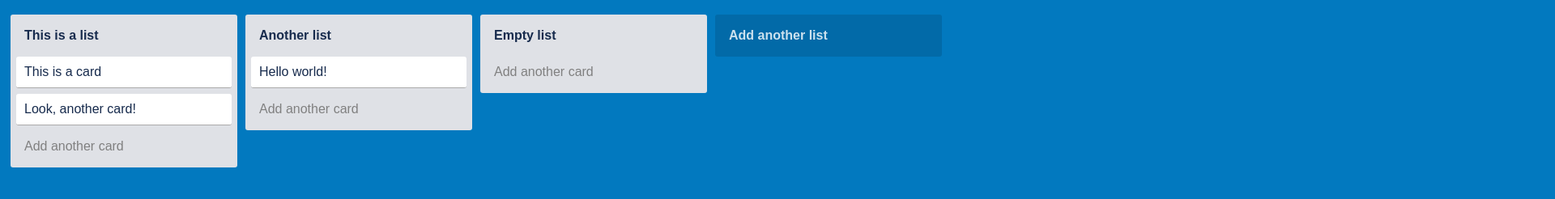
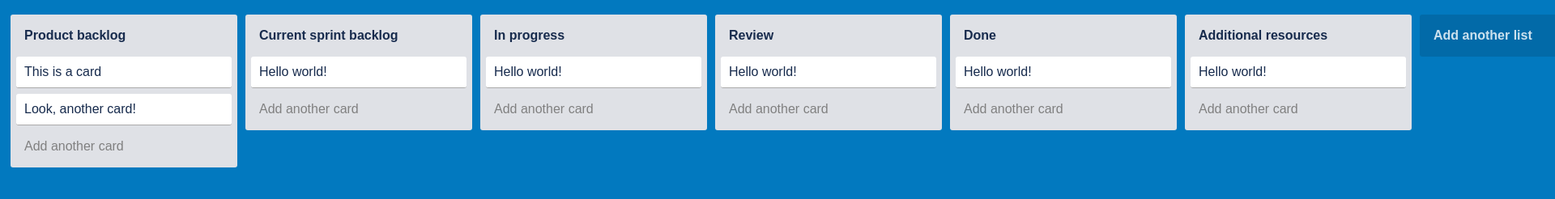
Before and after one commit to Barxl/csp-ps_ca3, a plain HTML site: page index.html in a window 1280 px wide. Shown: the top 246 px of the page at 81% size, 1920 px wide, since content can reach past the window. Drawn offline with nearby package versions, Linux system fonts and the light colour scheme.

Commit message:
proper names

```diff
--- a/index.html
+++ b/index.html
@@ -10,23 +10,51 @@
 <!-- partial:index.partial.html -->
 <div id="main">
   <div class="list">
-    <div class="title removable editable">This is a list</div>
+    <div class="title removable editable">Product backlog</div>
     <div class="content">
       <div class="card removable editable">This is a card</div>
       <div class="card removable editable" style="">Look, another card!</div>
     </div>
     <div class="add-card editable">Add another card</div>
   </div>
+
   <div class="list">
-    <div class="title removable editable">Another list</div>
+    <div class="title removable editable">Current sprint backlog</div>
     <div class="content">
       <div class="card removable editable">Hello world!</div>
     </div>
     <div class="add-card editable">Add another card</div>
   </div>
+
   <div class="list">
-    <div class="title removable editable">Empty list</div>
-    <div class="content"></div>
+    <div class="title removable editable">In progress</div>
+    <div class="content">
+      <div class="card removable editable">Hello world!</div>
+    </div>
+    <div class="add-card editable">Add another card</div>
+  </div>
+
+  <div class="list">
+    <div class="title removable editable">Review</div>
+    <div class="content">
+      <div class="card removable editable">Hello world!</div>
+    </div>
+    <div class="add-card editable">Add another card</div>
+  </div>
+
+  <div class="list">
+    <div class="title removable editable">Done</div>
+    <div class="content">
+      <div class="card removable editable">Hello world!</div>
+    </div>
+    <div class="add-card editable">Add another card</div>
+  </div>
+
+  <div class="list">
+    <div class="title removable editable">Additional resources</div>
+    <div class="content">
+      <div class="card removable editable">Hello world!</div>
+    </div>
     <div class="add-card editable">Add another card</div>
   </div>
 </div>
```
